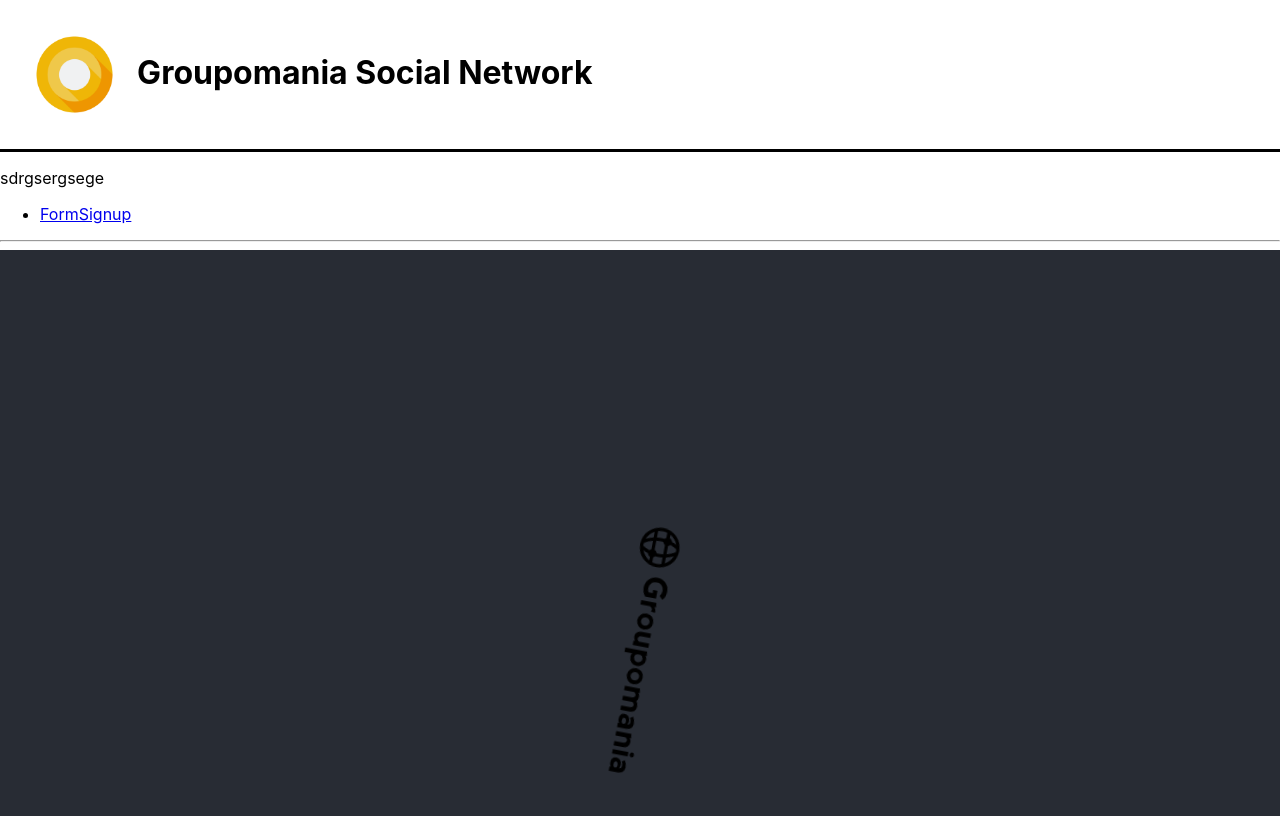
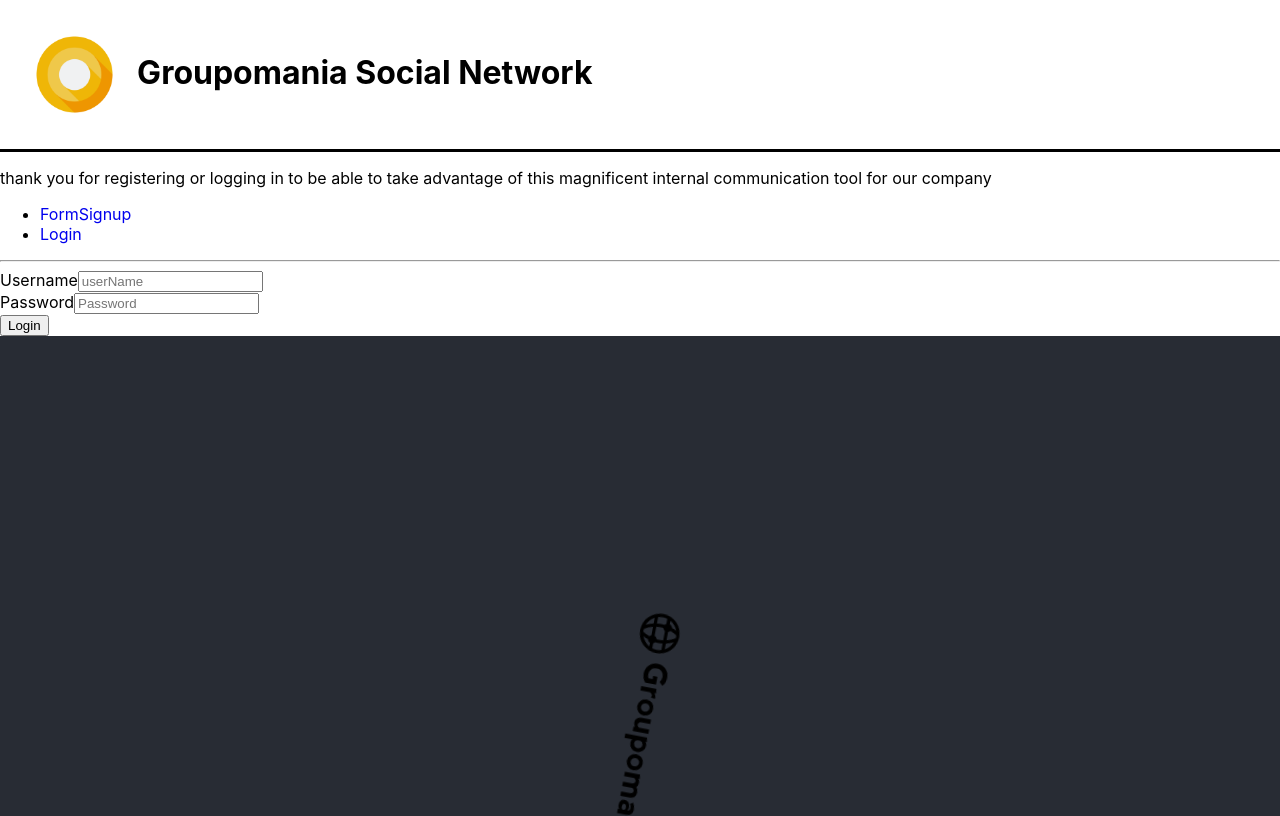
Before and after one commit to stefzouille/groupomania-P7, a React (Create React App) app in the folder frontend_groupomania/: page /Login in a window 1280 px wide. Shown: the top 816 px of the page. Built offline with nearby package versions, Linux system fonts and the light colour scheme; the HTML template or start-up script is replaced by a standard one.

Commit message:
add little mepage

```diff
--- a/frontend_groupomania/src/App.css
+++ b/frontend_groupomania/src/App.css
@@ -36,3 +36,7 @@
     transform: rotate(360deg);
   }
 }
+
+a {
+  text-decoration: none;
+}
--- a/frontend_groupomania/src/components/App.js
+++ b/frontend_groupomania/src/components/App.js
@@ -3,19 +3,21 @@ import logo from './logo.svg';
 import '../App.css';
 import FormSignup from './FormSignup';
 import { BrowserRouter, Routes, Route, Link } from "react-router-dom";
-import Switch from 'react-switch';
-import { Redirect } from 'react-router-dom';
+import Login from './Login';
 
 class App extends React.Component {
 
   render() {
     return (
       <BrowserRouter>
-        <div>
-          <p>sdrgsergsege</p>
+        <div className='register'>
+          <p>thank you for registering or logging in to be able to take advantage of this magnificent internal communication tool for our company</p>
           <ul>
             <li>
-              <Link to="/FormSignup">FormSignup</Link>
+              <Link to="/FormSignup"> FormSignup </Link>
+            </li>
+            <li>
+              <Link to="/Login"> Login </Link>
             </li>
 
           </ul>
@@ -24,8 +26,8 @@ class App extends React.Component {
           <div className="main-route-place">
             {/* renvoie le component FormSignup */}
             <Routes>
-              {/* <Route path="/" element={<FormSignup />} /> */}
               <Route path="/FormSignup" element={<FormSignup />} />
+              <Route path="/Login" element={<Login />} />
             </Routes>
 
           </div>
--- a/frontend_groupomania/src/components/Home.js
+++ /dev/null
@@ -1,6 +0,0 @@
-//page d accueil apres le signup
-// Compare this snippet from frontend_groupomania/src/components/App.js:
-// import React from 'react';
-// import ReactDOM from 'react-dom/client';
-// import '../src/styles/index.css';
-// import Home from './components/Home';
--- /dev/null
+++ b/frontend_groupomania/src/components/Login.js
@@ -0,0 +1,69 @@
+import React, { Component } from 'react';
+
+class Login extends Component {
+  render() {
+    return (
+      <div>
+        <form action="" method="post">
+          <div className="form-group">
+            {/* <label htmlFor="email">Email address</label>
+            <input type="email" className="form-control" id="email" aria-describedby="emailHelp" placeholder="Enter email" />
+            <small id="emailHelp" className="form-text text-muted"></small> */}
+            {/* We'll never share your email with anyone else. */}
+          </div>
+          <div className="form-group">
+            <label htmlFor="userName">Username</label>
+            <input type="text" className="form-control" id="userName" placeholder="userName" />
+          </div>
+          <div className="form-group">
+            <label htmlFor="password">Password</label>
+            <input type="password" className="form-control" id="password" placeholder="Password" />
+          </div>
+          <input type="submit" value="Login" onClick={sendToApi} />
+
+        </form>
+      </div>
+    );
+
+    //  recuperer les données du formulaire
+    function sendToApi(e) {
+      e.preventDefault();
+      // const email = document.getElementById('email').value;
+      const password = document.getElementById('password').value;
+      const userName = document.getElementById('userName').value;
+      console.log(password, userName);
+
+      const data = {
+        // email: email,
+        password: password,
+        userName: userName
+      }
+
+      fetch('http://localhost:5000/auth/login', {
+        method: 'POST',
+        headers: {
+          'Content-Type': 'application/json'
+        },
+        body: JSON.stringify(data)
+
+      })
+        // affiche le resultat de la requete
+        .then(response => response.json())
+        .then(data => {
+          console.log(data);
+
+        }
+        )
+
+        .catch(error => {
+          console.log(error);
+        }
+        )
+
+
+    }
+  }
+
+}
+
+export default Login;
```
